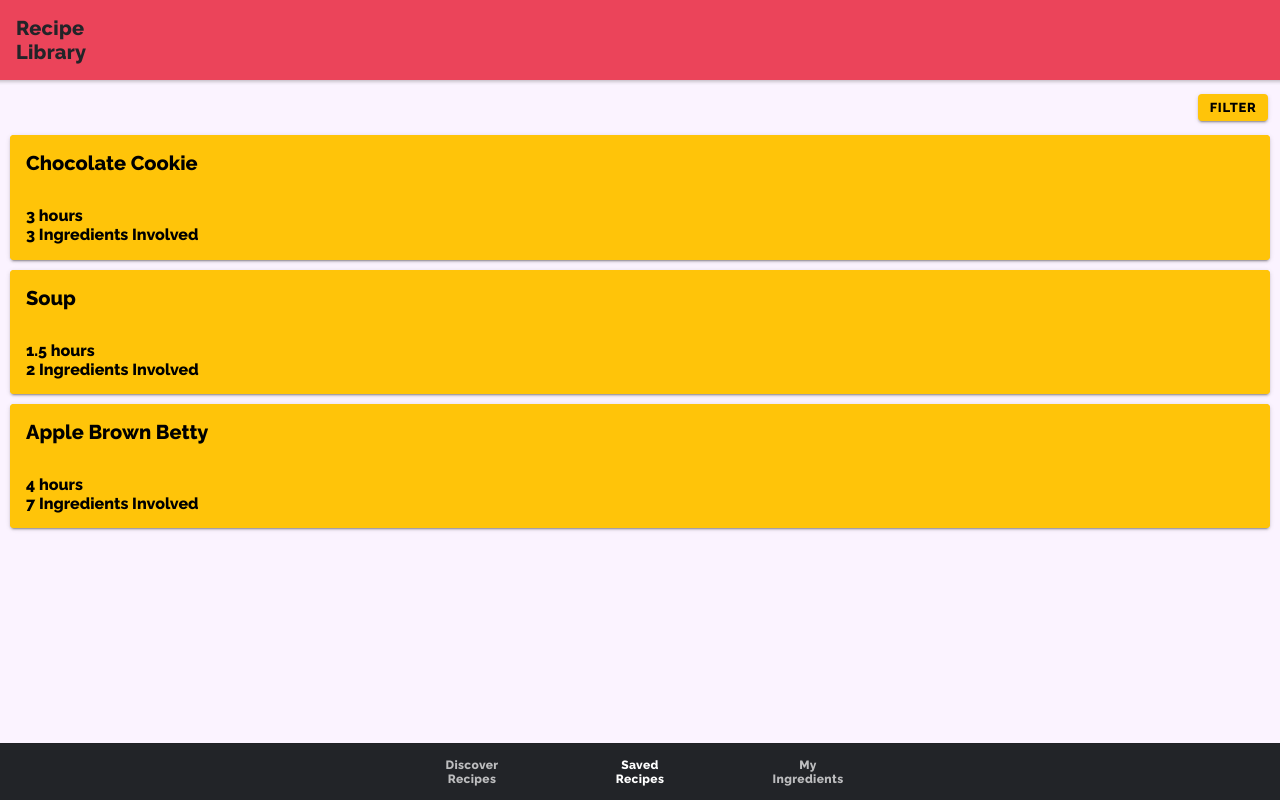
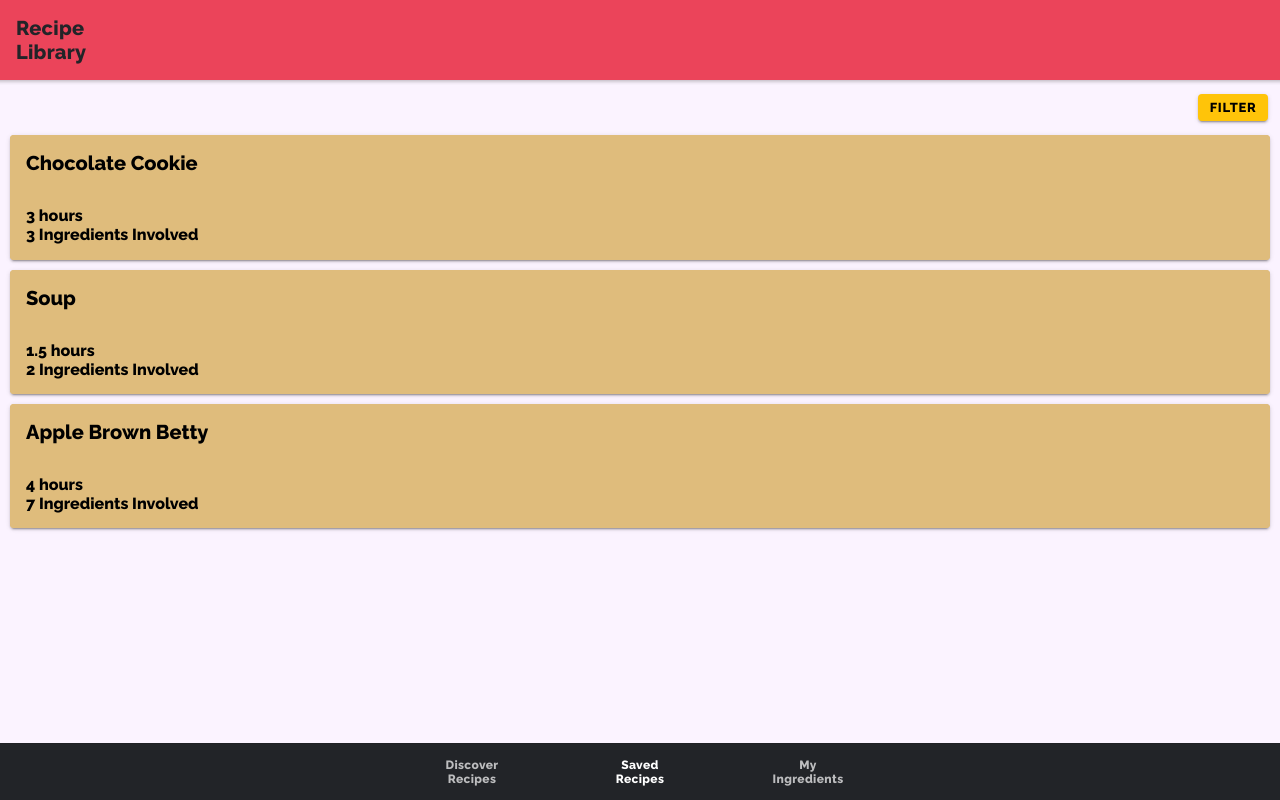
Before and after one commit to spadalka/FoodMatch, a React (Create React App) app: page /tab2 in a window 1280 px wide. Built offline with nearby package versions, Linux system fonts and the light colour scheme.

Commit message:
Update RecipeSlip.tsx
changed to use the new yellow color variant, refer to Tab2.css for more details on the color variant

```diff
--- a/src/components/RecipeSlip.tsx
+++ b/src/components/RecipeSlip.tsx
@@ -6,6 +6,7 @@ import {
   IonCardTitle,
   IonCardContent,
 } from "@ionic/react";
+import '../pages/Tab2.css';
 
 const RecipeSlip: React.FC<{
   recipeName: string;
@@ -16,7 +17,7 @@ const RecipeSlip: React.FC<{
   return (
     <IonRow>
       <IonCol>
-        <IonCard color="warning" class="ion-no-margin" button={true} onClick={()=>props.openModalFunction(props.recipeName)}>
+        <IonCard color="beige" class="ion-no-margin" button={true} onClick={()=>props.openModalFunction(props.recipeName)}>
           <IonCardTitle class="ion-padding">{props.recipeName}</IonCardTitle>
 
           <IonCardContent>
```
